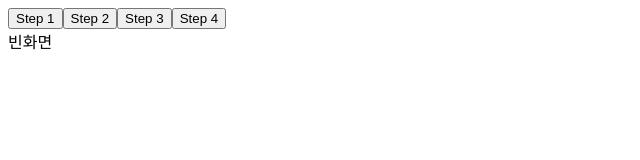
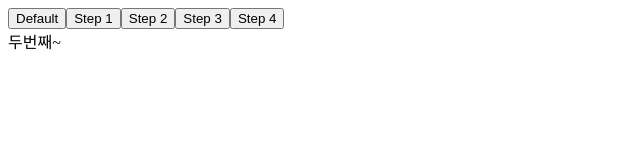
Before and after one commit to me-hana/dnd-master, a React (Create React App) app: page / in a window 1280 px wide. Both pictures are taken after a click on the button "Step 2". Shown: the top 160 px of the page, without its empty margins (0-640 px from the left). Built offline with nearby package versions, Linux system fonts and the light colour scheme.

Commit message:
[FEAT] add AppSecond

```diff
--- a/src/App.js
+++ b/src/App.js
@@ -1,5 +1,6 @@
 import { useState } from "react";
 import AppFirst from "./step-1/AppFirst";
+import AppSecond from "./step-2/AppSecond";
 
 const App = () => {
   const [no, setNo] = useState(0);
@@ -11,7 +12,7 @@ const App = () => {
       case 1:
         return <AppFirst />;
       case 2:
-        return;
+        return <AppSecond />;
       default:
         return <div>빈화면</div>;
     }
@@ -21,12 +22,25 @@ const App = () => {
     <div>
       <button
         onClick={() => {
+          setNo(0);
+        }}
+      >
+        Default
+      </button>
+      <button
+        onClick={() => {
           setNo(1);
         }}
       >
         Step 1
       </button>
-      <button>Step 2</button>
+      <button
+        onClick={() => {
+          setNo(2);
+        }}
+      >
+        Step 2
+      </button>
       <button>Step 3</button>
       <button>Step 4</button>
       {Content(no)}
--- /dev/null
+++ b/src/step-2/AppSecond.js
@@ -0,0 +1,8 @@
+import { useState } from "react";
+import { styled } from "@mui/material/styles";
+
+const AppSecond = () => {
+  return <div>두번째~</div>;
+};
+
+export default AppSecond;
```
